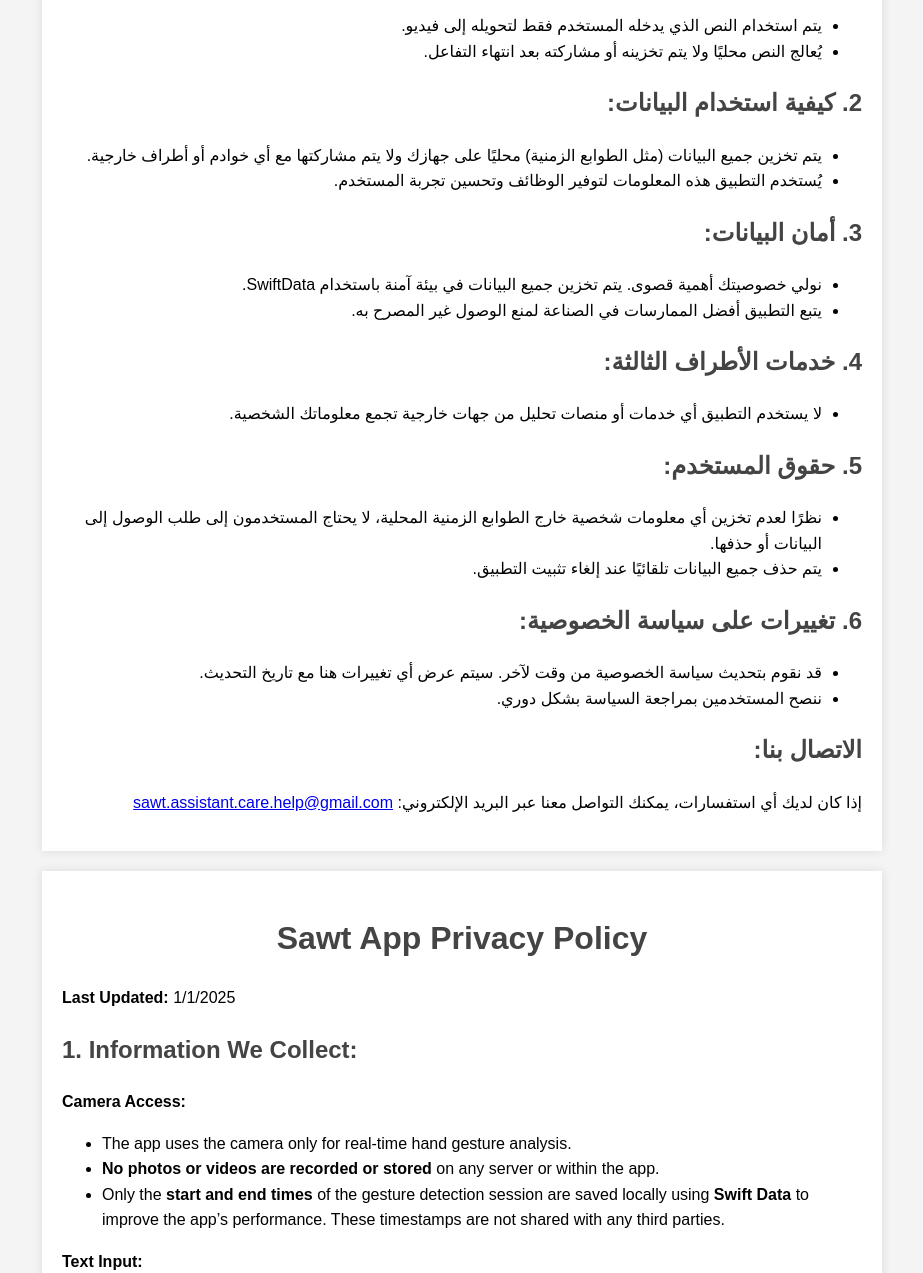
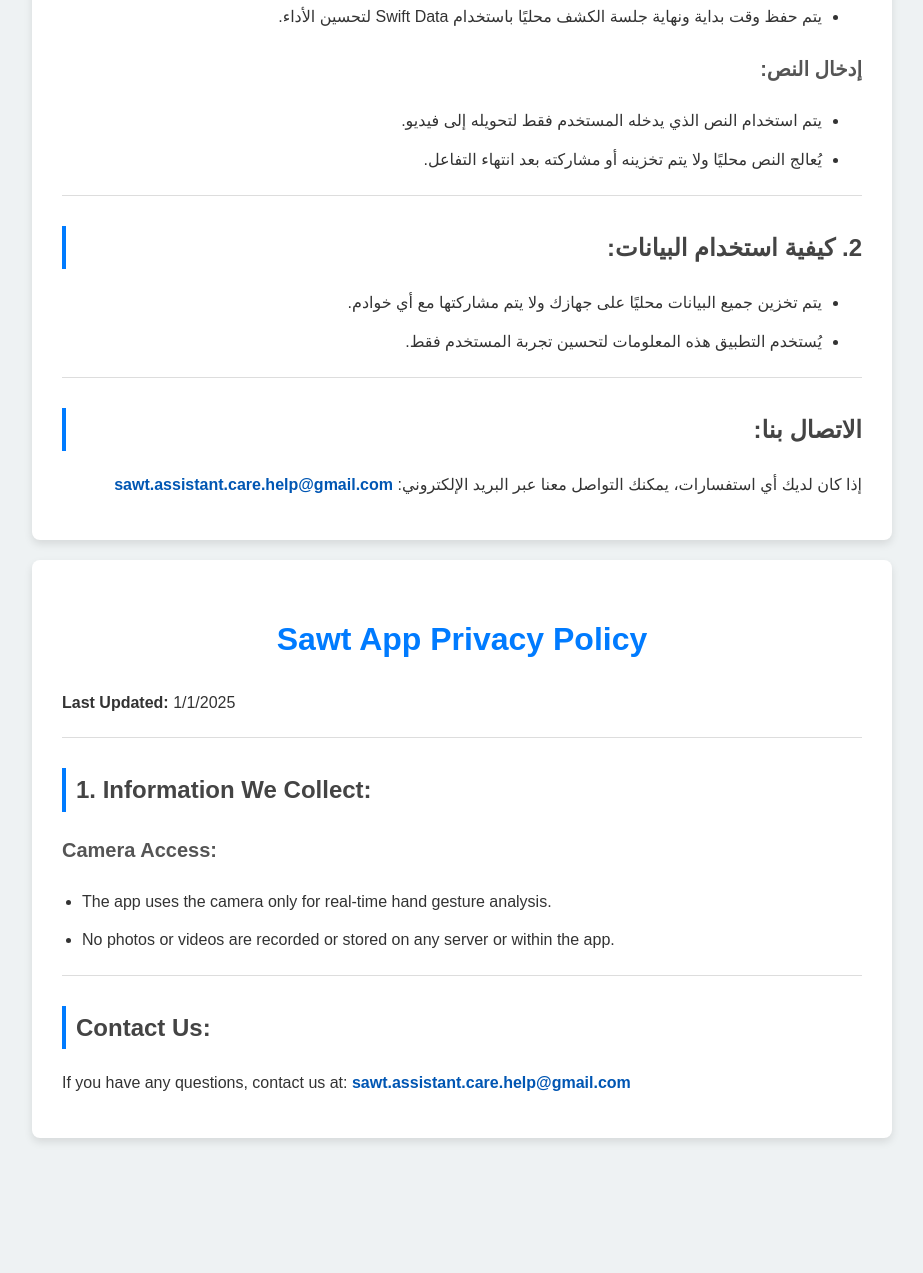
Before and after one commit to iFatma2/Privacy-Policy, a plain HTML site: page index.html in a window 1280 px wide. Shown: the part 443-1716 px from the top of the page, without its empty margins (178-1101 px from the left). After the commit the page ends 1621 px from the top, so only its background shows below. Drawn offline with Linux system fonts and the light colour scheme.

Commit message:
Update index.html

```diff
--- a/index.html
+++ b/index.html
@@ -1,5 +1,3 @@
-
-
 <!DOCTYPE html>
 <html lang="ar">
 <head>
@@ -7,37 +5,97 @@
   <meta name="viewport" content="width=device-width, initial-scale=1.0">
   <title>سياسة الخصوصية - تطبيق صّوت</title>
   <style>
+    /* تصميم عام للصفحة */
     body {
-      font-family: Arial, sans-serif;
-      background-color: #f4f4f4;
+      font-family: 'Tajawal', Arial, sans-serif;
+      background-color: #eef2f3;
       margin: 0;
       padding: 20px;
-      line-height: 1.6;
+      line-height: 1.8;
+      color: #333;
     }
 
-    /* تنسيق النصوص العربية */
+    /* صندوق المحتوى */
+    .container {
+      max-width: 800px;
+      margin: 20px auto;
+      background: white;
+      padding: 30px;
+      border-radius: 8px;
+      box-shadow: 0 4px 8px rgba(0, 0, 0, 0.1);
+    }
+
+    /* تنسيق النصوص */
+    h1 {
+      font-size: 2rem;
+      color: #007bff;
+      text-align: center;
+      margin-bottom: 20px;
+    }
+
+    h2 {
+      font-size: 1.5rem;
+      color: #444;
+      border-left: 4px solid #007bff;
+      padding-left: 10px;
+      margin-top: 30px;
+    }
+
+    h3 {
+      font-size: 1.25rem;
+      color: #555;
+      margin-top: 20px;
+    }
+
+    p, ul, li {
+      font-size: 1rem;
+      margin: 10px 0;
+    }
+
+    ul {
+      padding-left: 20px;
+    }
+
+    li {
+      margin-bottom: 8px;
+    }
+
+    a {
+      color: #007bff;
+      text-decoration: none;
+    }
+
+    a:hover {
+      text-decoration: underline;
+    }
+
+    /* إضافة خطوط فاصلة */
+    hr {
+      border: 0;
+      border-top: 1px solid #ddd;
+      margin: 20px 0;
+    }
+
+    /* التنسيق للنصوص العربية */
     .arabic {
       direction: rtl;
       text-align: right;
     }
 
-    /* تنسيق النصوص الإنجليزية */
+    /* التنسيق للنصوص الإنجليزية */
     .english {
       direction: ltr;
       text-align: left;
     }
 
-    .container {
-      max-width: 800px;
-      margin: auto;
-      background: white;
-      padding: 20px;
-      box-shadow: 0 0 10px rgba(0, 0, 0, 0.1);
-      margin-bottom: 20px;
+    /* تحسين الروابط */
+    a {
+      font-weight: bold;
+      color: #0056b3;
     }
 
-    h1, h2 {
-      color: #444;
+    a:hover {
+      color: #003f88;
     }
   </style>
 </head>
@@ -45,15 +103,16 @@
 
   <!-- قسم النص العربي -->
   <div class="container arabic">
-   <center> <h1>سياسة الخصوصية لتطبيق صّوت</h1></center>
+    <h1>سياسة الخصوصية لتطبيق صّوت</h1>
     <p><strong>آخر تحديث:</strong> <span id="last-updated-ar"></span></p>
+    <hr>
 
     <h2>1. المعلومات التي نجمعها:</h2>
     <h3>الوصول إلى الكاميرا:</h3>
     <ul>
       <li>يستخدم التطبيق الكاميرا فقط لتحليل الحركات اليدوية في الوقت الفعلي.</li>
       <li>لا يتم تسجيل أو تخزين أي صور أو فيديوهات على أي خادم أو داخل التطبيق.</li>
-      <li>يتم حفظ وقت بداية ونهاية جلسة الكشف محليًا باستخدام Swift Data لتحسين الأداء. ولا يتم مشاركة هذه البيانات مع أي طرف ثالث.</li>
+      <li>يتم حفظ وقت بداية ونهاية جلسة الكشف محليًا باستخدام Swift Data لتحسين الأداء.</li>
     </ul>
 
     <h3>إدخال النص:</h3>
@@ -61,35 +120,14 @@
       <li>يتم استخدام النص الذي يدخله المستخدم فقط لتحويله إلى فيديو.</li>
       <li>يُعالج النص محليًا ولا يتم تخزينه أو مشاركته بعد انتهاء التفاعل.</li>
     </ul>
+    <hr>
 
     <h2>2. كيفية استخدام البيانات:</h2>
     <ul>
-      <li>يتم تخزين جميع البيانات (مثل الطوابع الزمنية) محليًا على جهازك ولا يتم مشاركتها مع أي خوادم أو أطراف خارجية.</li>
-      <li>يُستخدم التطبيق هذه المعلومات لتوفير الوظائف وتحسين تجربة المستخدم.</li>
+      <li>يتم تخزين جميع البيانات محليًا على جهازك ولا يتم مشاركتها مع أي خوادم.</li>
+      <li>يُستخدم التطبيق هذه المعلومات لتحسين تجربة المستخدم فقط.</li>
     </ul>
-
-    <h2>3. أمان البيانات:</h2>
-    <ul>
-      <li>نولي خصوصيتك أهمية قصوى. يتم تخزين جميع البيانات في بيئة آمنة باستخدام SwiftData.</li>
-      <li>يتبع التطبيق أفضل الممارسات في الصناعة لمنع الوصول غير المصرح به.</li>
-    </ul>
-
-    <h2>4. خدمات الأطراف الثالثة:</h2>
-    <ul>
-      <li>لا يستخدم التطبيق أي خدمات أو منصات تحليل من جهات خارجية تجمع معلوماتك الشخصية.</li>
-    </ul>
-
-    <h2>5. حقوق المستخدم:</h2>
-    <ul>
-      <li>نظرًا لعدم تخزين أي معلومات شخصية خارج الطوابع الزمنية المحلية، لا يحتاج المستخدمون إلى طلب الوصول إلى البيانات أو حذفها.</li>
-      <li>يتم حذف جميع البيانات تلقائيًا عند إلغاء تثبيت التطبيق.</li>
-    </ul>
-
-    <h2>6. تغييرات على سياسة الخصوصية:</h2>
-    <ul>
-      <li>قد نقوم بتحديث سياسة الخصوصية من وقت لآخر. سيتم عرض أي تغييرات هنا مع تاريخ التحديث.</li>
-      <li>ننصح المستخدمين بمراجعة السياسة بشكل دوري.</li>
-    </ul>
+    <hr>
 
     <h2>الاتصال بنا:</h2>
     <p>إذا كان لديك أي استفسارات، يمكنك التواصل معنا عبر البريد الإلكتروني: <a href="mailto:sawt.assistant.care.help@gmail.com">sawt.assistant.care.help@gmail.com</a></p>
@@ -97,45 +135,21 @@
 
   <!-- قسم النص الإنجليزي -->
   <div class="container english">
-   <center> <h1>Sawt App Privacy Policy</h1></center>
+    <h1>Sawt App Privacy Policy</h1>
     <p><strong>Last Updated:</strong> <span id="last-updated-en"></span></p>
+    <hr>
 
     <h2>1. Information We Collect:</h2>
-    <p><strong>Camera Access:</strong></p>
+    <h3>Camera Access:</h3>
     <ul>
-    <li>The app uses the camera only for real-time hand gesture analysis.</li>
-    <li><strong>No photos or videos are recorded or stored</strong> on any server or within the app.</li>
-    <li>Only the <strong>start and end times</strong> of the gesture detection session are saved locally using <strong>Swift Data</strong> to improve the app’s performance. These timestamps are not shared with any third parties.</li>
+      <li>The app uses the camera only for real-time hand gesture analysis.</li>
+      <li>No photos or videos are recorded or stored on any server or within the app.</li>
     </ul>
-    <p><strong>Text Input:</strong></p>
-    <ul>
-    <li>When users input text to receive a translation into video, the text is used solely for this purpose. It is processed locally and not stored or shared beyond the immediate interaction.</li>
-    </ul>
-    <h2>2. How We Use Your Data:</h2>
-    <ul>
-    <li>All data collected (e.g., timestamps) is stored <strong>locally on your device</strong> and never shared or transmitted to external servers or third parties.</li>
-    <li>The app uses this information only to provide functionality and improve the user experience.</p>
-    </ul>
-    <h2>3. Data Security:</h2>
-    <ul>
-    <li>We prioritize your privacy. All data is stored locally in a secure environment provided by <strong>SwiftData</strong>, and the app follows industry best practices to prevent unauthorized access.</li>
-    </ul>
-    <h2>4. Third-Party Services:</h2>
-    <ul>
-    <li>This app does not use or integrate with third-party services or analytics platforms that collect your personal information.</p>
-    </ul>
-    <h2>5. User Rights:</h2>
-    <ul>
-    <li>As the app stores no personal information beyond local timestamps, users do not need to request data access or deletion. All data stays on the device and is removed automatically when the app is uninstalled.</li>
-    </ul>
-    <h2>6. Changes to This Policy:</h2>
-    <ul>
-    <li>We may update this Privacy Policy from time to time. Any changes will be reflected here, with the updated date listed above. We encourage users to review the policy periodically.</li>
-    </ul>
+    <hr>
+
     <h2>Contact Us:</h2>
     <p>If you have any questions, contact us at: <a href="mailto:sawt.assistant.care.help@gmail.com">sawt.assistant.care.help@gmail.com</a></p>
   </div>
-
 
   <script>
     // تحديث التاريخ ديناميكيًا
@@ -147,6 +161,5 @@
     document.getElementById('last-updated-ar').textContent = formattedDate;
     document.getElementById('last-updated-en').textContent = today.toLocaleDateString('en-US');
   </script>
-
 </body>
 </html>
```
